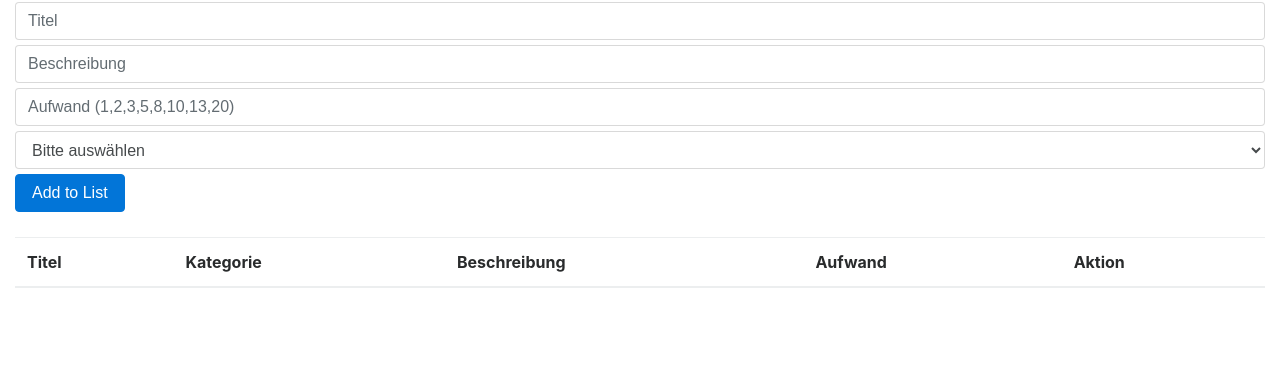
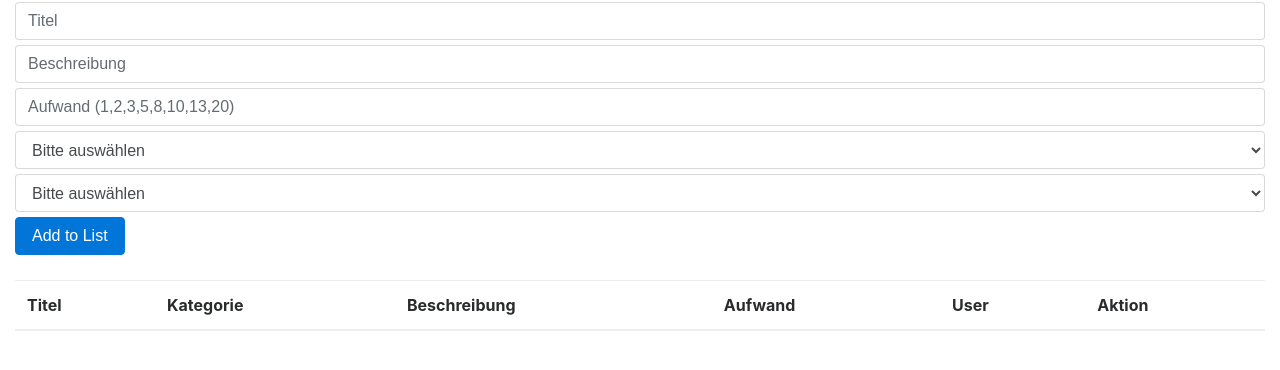
Before and after one commit to marc9ot/marc9ot.github.io, a plain HTML site: page index.html in a window 1280 px wide. Shown: the part 50-420 px from the top of the page. Drawn offline with nearby package versions, Linux system fonts and the light colour scheme; no server answers.

Commit message:
User hinzugefügt

```diff
--- a/index.html
+++ b/index.html
@@ -20,14 +20,21 @@
       <input class="margin form-control" type="add" placeholder="Titel" ng-model="Titel" required="true"/>
       <input class="margin form-control input-lg" type="add" placeholder="Beschreibung" ng-model="Beschreibung" required="true"/>
       <input class="margin form-control" type="add" placeholder="Aufwand (1,2,3,5,8,10,13,20)" ng-model="Aufwand" required="true"/>
-      <div>
         <select name="ebene" required="true" class="margin form-control" ng-model="Kategorie" >
           <option value="">Bitte auswählen</option>
           <option value="Systemebene">Systemebene</option>
           <option value="Teilaufgabenebene">Teilaufgabenebene</option>
           <option value="Arbeitspakete">Arbeitspaket</option>
         </select>
-      </div>
+        <select name="ebene" required="true" class="margin form-control" ng-model="Kategorie" >
+          <option value="">Bitte auswählen</option>
+          <option value="OTT">OTT</option>
+          <option value="LAN">LAN</option>
+          <option value="CAS">CAS</option>
+          <option value="FLE">CAS</option>
+          <option value="SAS">CAS</option>
+          <option value="FAR">CAS</option>
+        </select>
       <input class="margin btn btn-primary" type="submit" value="Add to List"/>
     </form>
     <table class="table" ng-hide="!true">
@@ -37,6 +44,7 @@
           <th>Kategorie</th>
           <th>Beschreibung</th>
           <th>Aufwand</th>
+          <th>User</th>
           <th>Aktion</th>
         </tr>
       </thead>
@@ -46,6 +54,7 @@
           <td>{{item.category}}</td>
           <td>{{item.description}}</td>
           <td>{{item.effort}}</td>
+          <td>{{item.user}}</td>
           <td><a ng-click="dropRow(item)">Löschen</a></td>
         </tr>
       </tbody>
--- a/script.js
+++ b/script.js
@@ -25,7 +25,8 @@
                 'title': $scope.Titel,
                 'category': $scope.Kategorie,
                 'description': $scope.Beschreibung,
-                'effort': $scope.Aufwand
+                'effort': $scope.Aufwand,
+                "user" : $scope.User
             }
 
             $http.post(path + "/ppsitem", newItem)
@@ -39,6 +40,7 @@
                             $scope.Kategorie = "";
                             $scope.Beschreibung = "";
                             $scope.Aufwand = "";
+
                         });
                 });
         };
```
